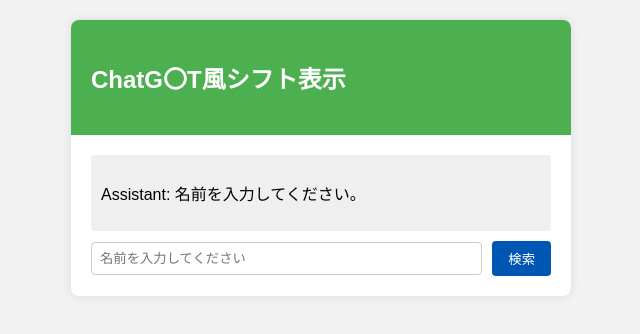
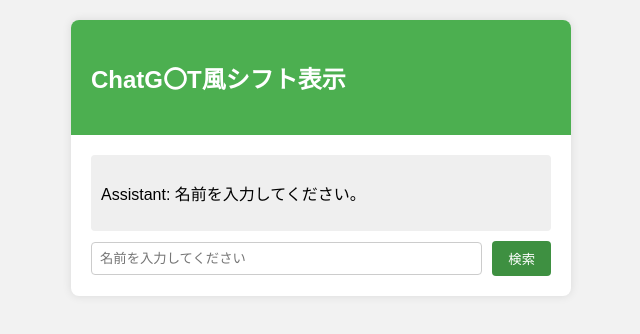
Before and after one commit to koreyuu/koreyuu.github.io, a plain HTML site: page index.html in a window 1280 px wide. In both pictures the pointer is over the button "検索". Shown: the whole page, without its empty margins (319-959 px from the left). Drawn offline with Linux system fonts and the light colour scheme.

Commit message:
Add files via upload

```diff
--- a/style.css
+++ b/style.css
@@ -57,5 +57,5 @@ body {
 }
 
 .user-input button:hover {
-    background-color: #0056b3;
+    background-color: #3e9041;
 }
```
